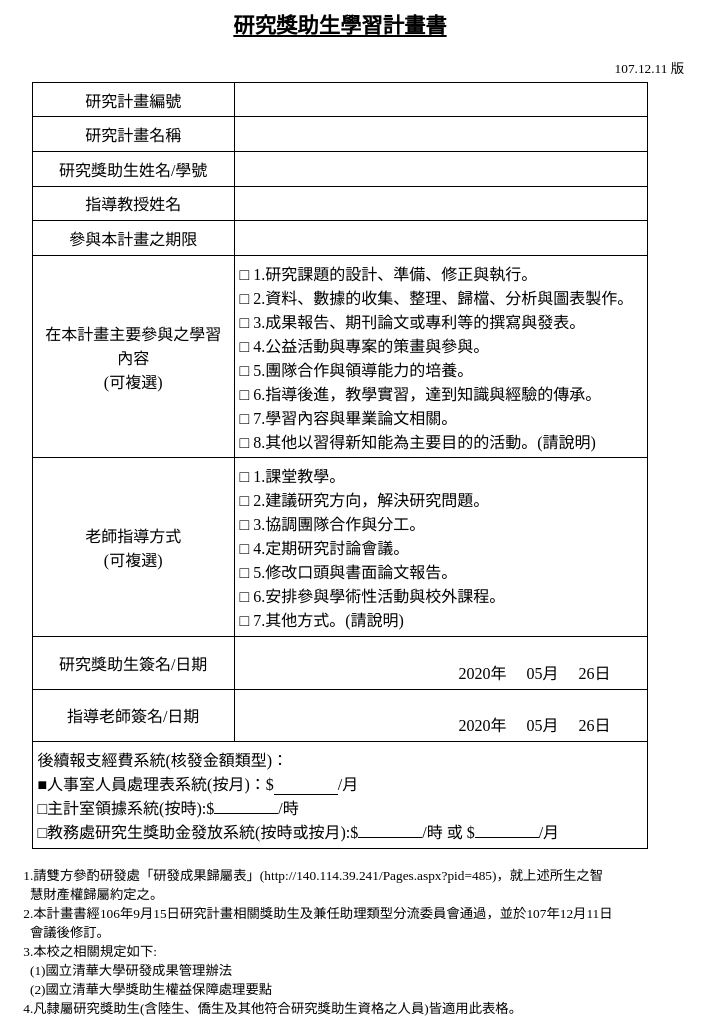
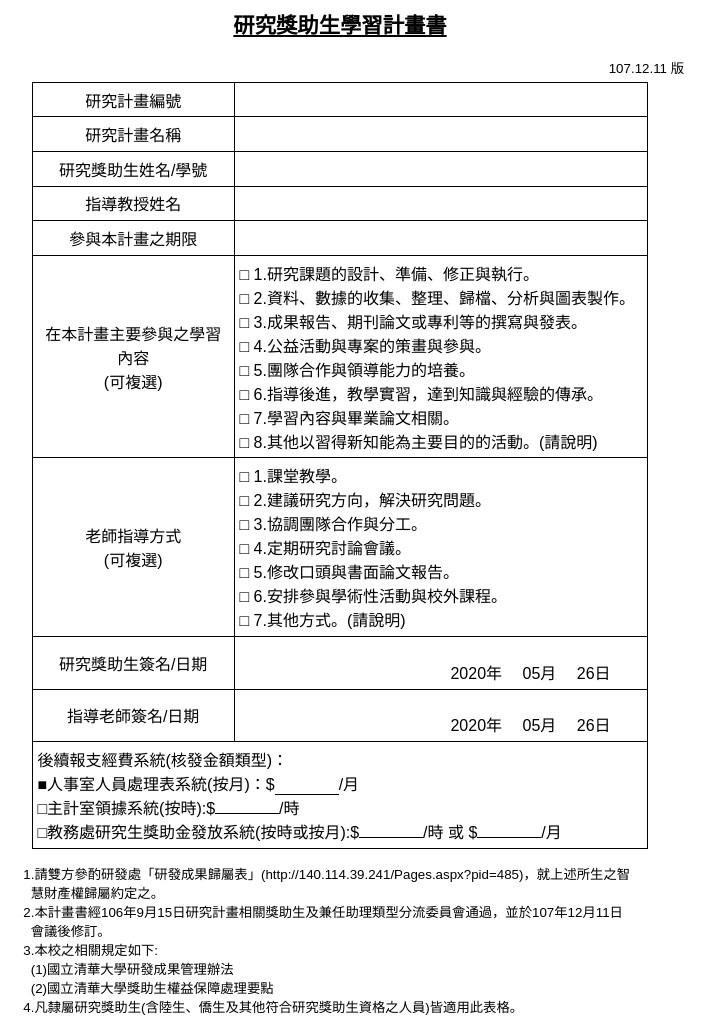
Before and after one commit to afq984/staff-lazy-system, a plain HTML site: page index.html in a window 1280 px wide. Shown: the whole page, without its empty margins (300-1015 px from the left). Drawn offline with Linux system fonts and the light colour scheme.

Commit message:
font family

```diff
--- a/index.html
+++ b/index.html
@@ -9,6 +9,7 @@
 
     body {
         font-size: 12pt;
+        font-family: '標楷體', sans-serif;
     }
 
     main {
```
